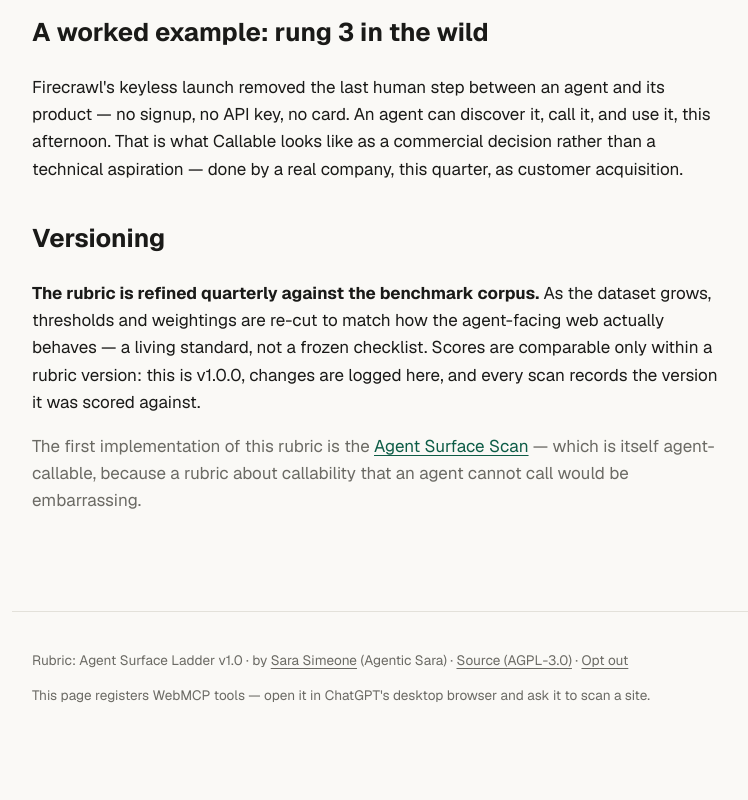
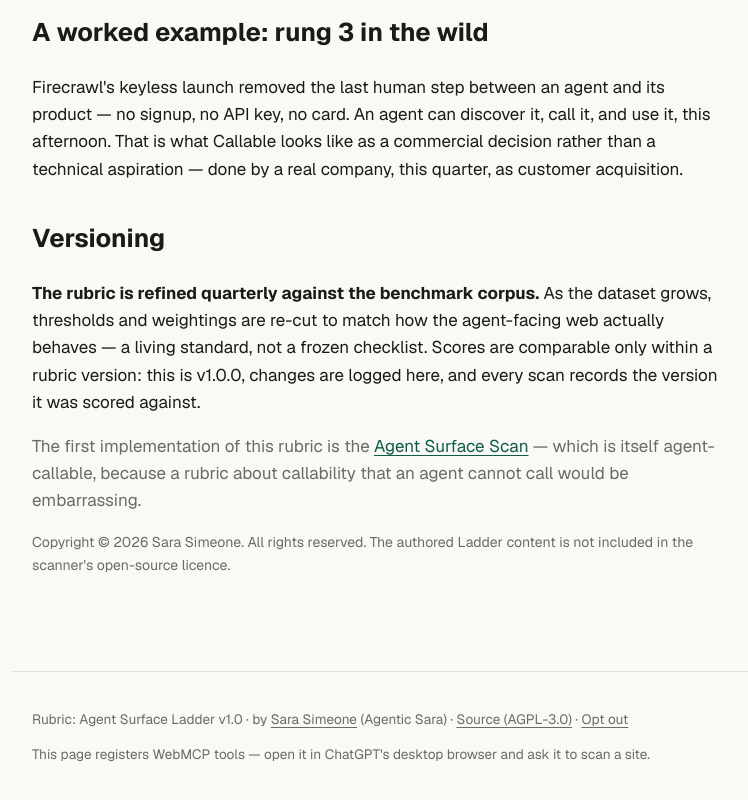
Before and after one commit to Niftyzio/scanwebmcp, a Next.js app: page /ladder in a window 1280 px wide. Shown: the part 2162-2962 px from the top of the page, without its empty margins (260-1008 px from the left). Before the commit the page ends 2931 px from the top, so only its background shows below. Built offline with nearby package versions, Linux system fonts and the light colour scheme; no server answers.

Commit message:
Reserve Agent Surface Ladder content (#8)

```diff
--- a/app/faq/page.tsx
+++ b/app/faq/page.tsx
@@ -49,7 +49,7 @@
   ],
   [
     "Who is behind this?",
-    "Sara Simeone (Agentic Sara), author of the Agent Surface Ladder. The scanner's code is open source under AGPL-3.0; the rubric's method and the benchmark corpus are not part of that licence.",
+    "Sara Simeone (Agentic Sara), author of the Agent Surface Ladder. The scanner's source code is open source under AGPL-3.0. The Ladder's authored rubric text is separately © 2026 Sara Simeone, all rights reserved; the hosted benchmark corpus is not part of the repository's AGPL grant.",
   ],
 ];
 
--- a/app/ladder/page.tsx
+++ b/app/ladder/page.tsx
@@ -1,6 +1,14 @@
+/*
+ * SPDX-FileCopyrightText: 2026 Sara Simeone
+ * SPDX-License-Identifier: AGPL-3.0-only
+ */
+
 import type { Metadata } from "next";
 import WebMCPTools from "@/components/WebMCPTools";
 
+// SPDX-SnippetBegin
+// SPDX-License-Identifier: LicenseRef-Agent-Surface-Ladder
+// SPDX-SnippetCopyrightText: 2026 Sara Simeone
 export const metadata: Metadata = {
   title: "The Agent Surface Ladder v1.0",
   description:
@@ -22,11 +30,15 @@
   ["D4 Transactability", "How far from intent to commitment? We observe contact affordances, friction markers, and the path to action."],
   ["D5 Standing", "Would an agent trust and cite you? We observe entity clarity, named people, and consistency. (Deliberately coarse in v1.)"],
 ];
+// SPDX-SnippetEnd
 
 export default function LadderPage() {
   return (
     <main className="wrap article">
       <WebMCPTools mode="site" />
+      {/* SPDX-SnippetBegin
+          SPDX-License-Identifier: LicenseRef-Agent-Surface-Ladder
+          SPDX-SnippetCopyrightText: 2026 Sara Simeone */}
       <p className="kicker">Rubric version 1.0.0 · published August 2026 · by Sara Simeone (Agentic Sara)</p>
       <h1>The Agent Surface Ladder</h1>
       <p className="lede">
@@ -126,6 +138,11 @@
         itself agent-callable, because a rubric about callability that an agent cannot call would be
         embarrassing.
       </p>
+      <p className="muted small">
+        Copyright © 2026 Sara Simeone. All rights reserved. The authored Ladder content is not
+        included in the scanner&apos;s open-source licence.
+      </p>
+      {/* SPDX-SnippetEnd */}
     </main>
   );
 }
```
Also changed, not shown: content/ladder.md (+7 -0 lines), LICENSES/LicenseRef-Agent-Surface-Ladder.txt (added), 2 other files (tests, documents, lock files or other folders).
